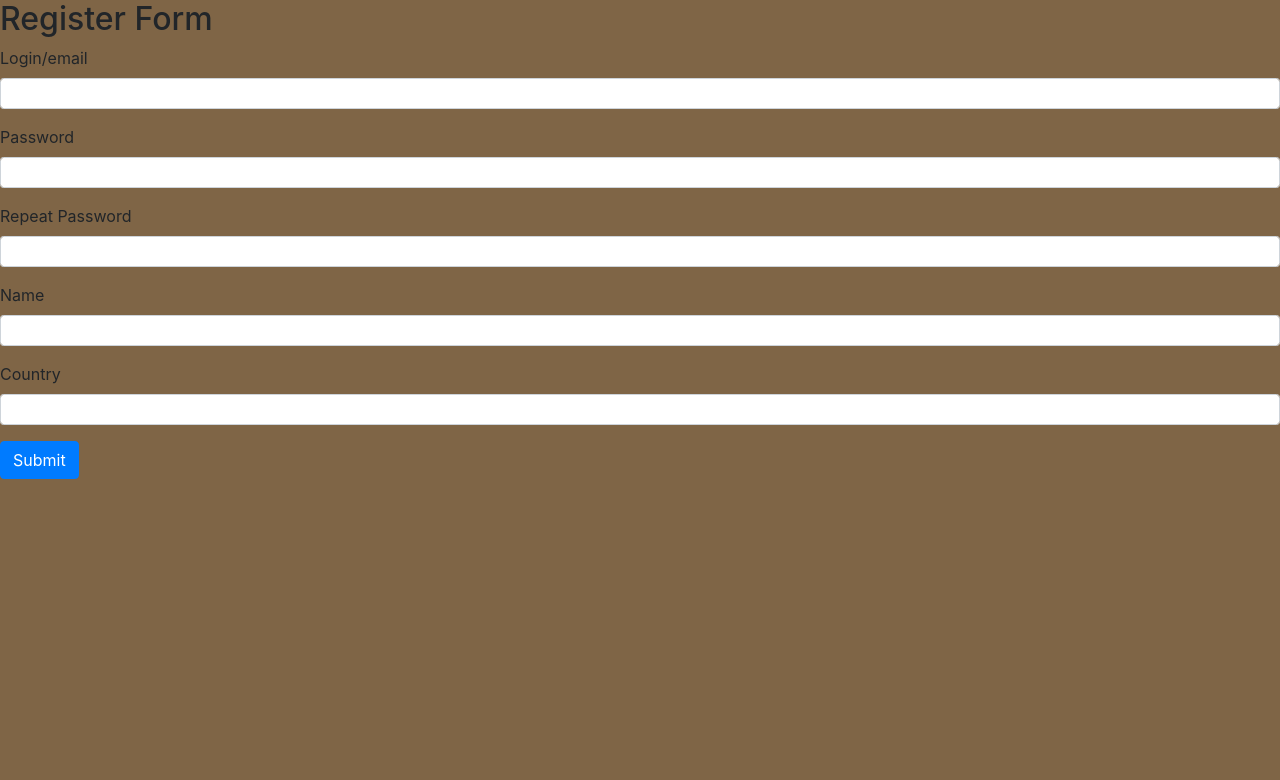
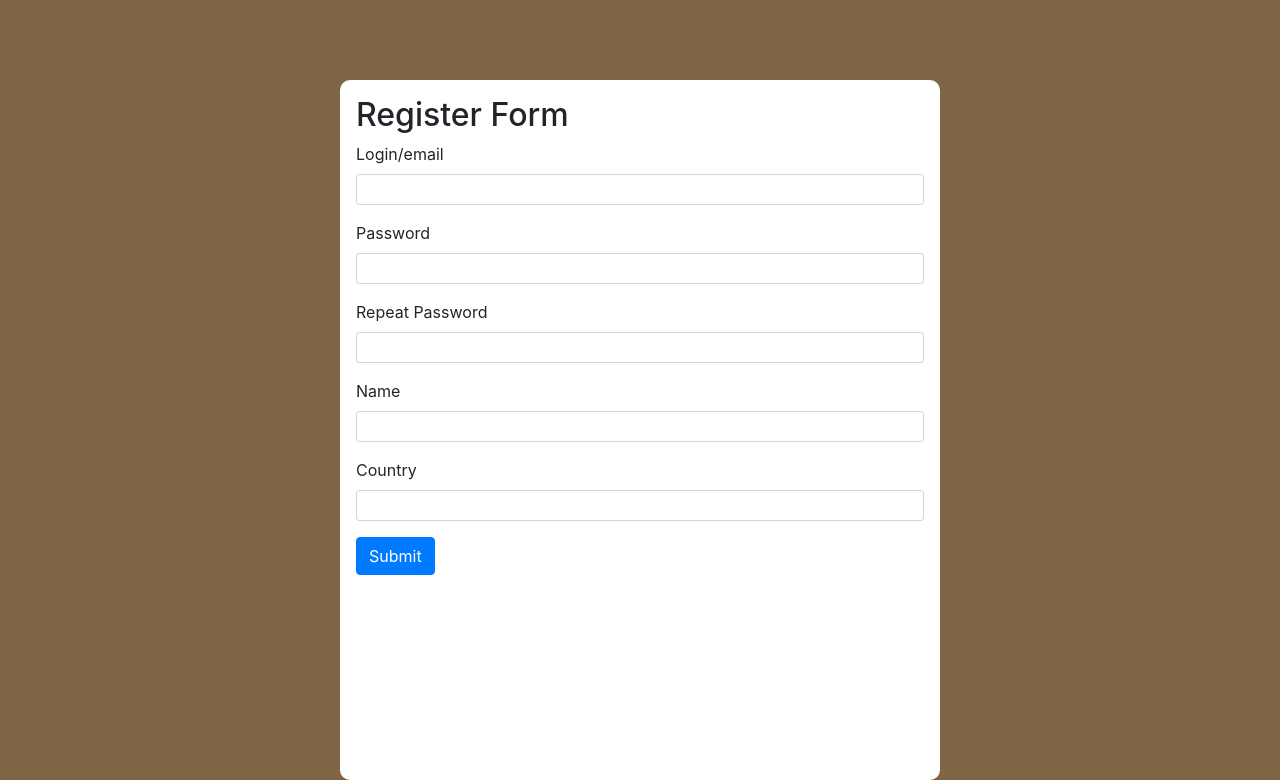
Before and after one commit to DulmievMusa/Tic_tak_toe_project, a Flask app: page /register in a window 1280 px wide. Shown: the part 72-852 px from the top of the page. Before the commit the page ends 551 px from the top, so only its background shows below. Run offline with Flask 3, Linux system fonts and the light colour scheme; some libraries are stand-ins or nearby versions.

Commit message:
beautiful register page

```diff
--- a/templates/main_page.html
+++ b/templates/main_page.html
@@ -1,15 +1,15 @@
 {% extends "base.html" %}
 
 {% block content %}
-    <div style="margin: auto; margin-top: 200px; width: 300px; height: 300px;background-color: #fff;border: 6px solid #fff;border-radius: 10px 10px 10px 10px">
+    <div style="margin: auto; margin-top: 200px; width: 300px; height: 300px;background-color: #fff;border: 6px solid #fff;border-radius: 10px 10px 10px 10px;">
         <div style="width: 200px; height: 200px;margin: auto; margin-top: 80px;">
             <h1>Main page</h1>
             {% if current_user.is_authenticated %}
             <a class="btn btn-primary " href="/game_search" style="width: 200px;">Play</a>
             {% else %}
             <p>
-                <a class="btn btn-primary " href="/register">Register</a>
-                <a class="btn btn-success" href="/login">Sign in</a>
+                <a class="btn btn-primary " href="/register" style="margin-right: 5px; margin-left: 5px;">Register</a>
+                <a class="btn btn-success" href="/login" style="width: 90px;">Sign in</a>
             </p>
             {% endif %}
         </div>
--- a/templates/register_form.html
+++ b/templates/register_form.html
@@ -1,7 +1,8 @@
 {% extends "base.html" %}
 
 {% block content %}
-<div class="lol">
+<div style="width: 600px; margin: auto; margin-top: 80px; height: 700px; background-color: #fff;border: 6px solid #fff;border-radius: 10px 10px 10px 10px;padding:10px;">
+    <div>
         <h2 class="xd">Register Form</h2>
         <form action="" method="post">
             {{ form.hidden_tag() }}
@@ -54,6 +55,7 @@
             <p>{{message}}</p>
         </form>
     </div>
+</div>
 {% endblock %}
 
 {% block style_block %}
```
Also changed, not shown: db/main.db. Lines whose indentation alone changed are shown as unchanged.
